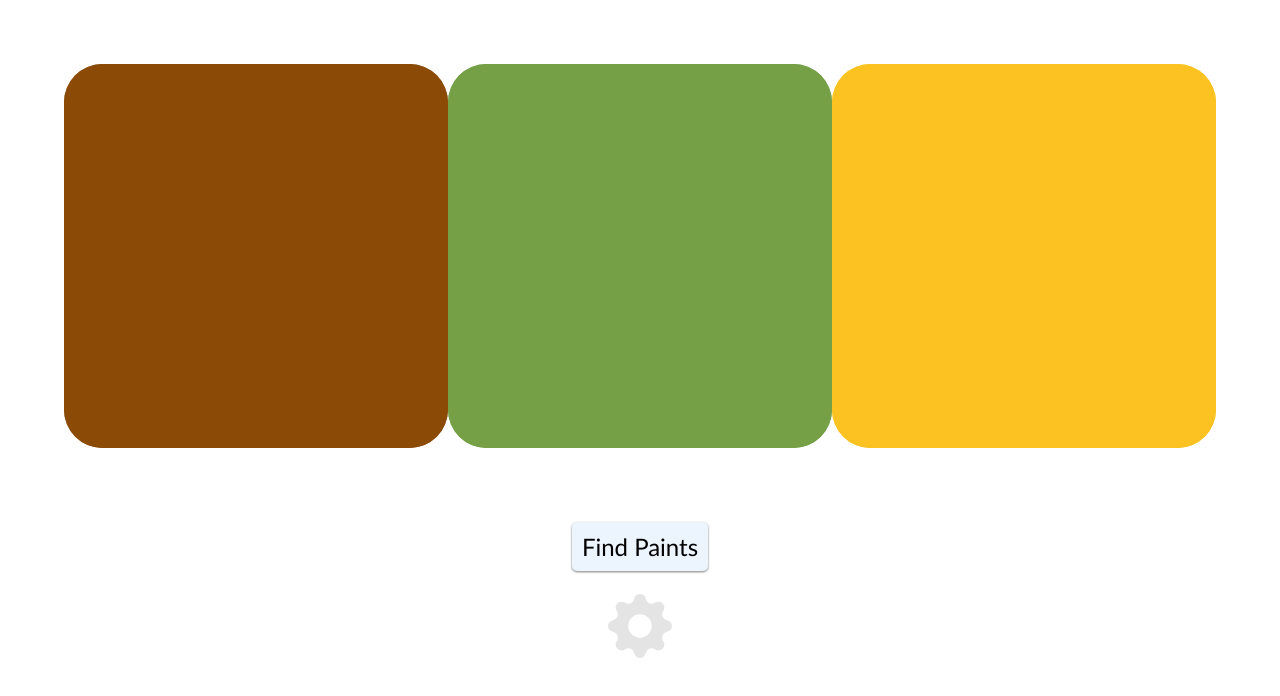
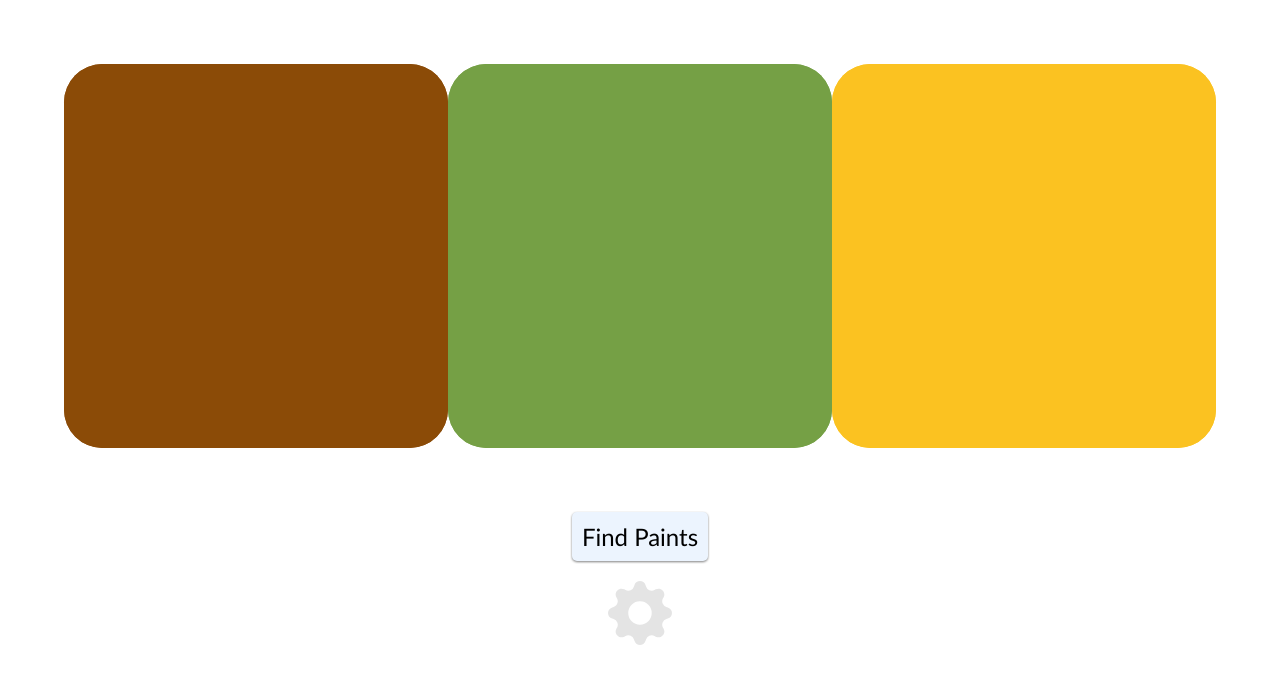
Before and after one commit to DonRomaniello/DaubNabIt, a React (Create React App) app: page / in a window 1280 px wide. Shown: the top 696 px of the page. Built offline with nearby package versions, Linux system fonts and the light colour scheme.

Commit message:
Make find paints disappear smoothly.

```diff
--- a/src/components/FindPaints.js
+++ b/src/components/FindPaints.js
@@ -35,7 +35,7 @@ export function FindPaints() {
 
   const [timerRunning, setTimerRunning] = useState(false);
 
-  const paintDeloy = () => {
+  const paintDeploy = () => {
     dispatch(loadPaints()) // This reduces blocking time 18x
     dispatch(setRGBData())
     dispatch(sortPaints())
@@ -54,8 +54,8 @@ export function FindPaints() {
        />}
       <div className={styles.findPaintsBody}>
         <button
-        className={styles.findButton}
-        onClick={() => paintDeloy()}
+        className={`${styles.findButton} ${timerRunning && styles.findButtonClosed}`}
+        onClick={() => paintDeploy()}
         >
           Find Paints
           </button>
--- a/src/components/FindPaints.module.css
+++ b/src/components/FindPaints.module.css
@@ -8,7 +8,7 @@
 .findButton {
   background-color: #ECF4FE;
   border: 0px;
-  margin: 10px;
+  margin-bottom: 7px;
   padding: 10px;
   border-radius: 5px;
   font-size: 24px;
@@ -22,5 +22,22 @@
 }
 
 .findButtonClosed {
+  animation: buttonClosedAnimation ease 2s;
+  animation-iteration-count: 1;
+  animation-fill-mode: forwards;
+}
 
+
+@keyframes buttonClosedAnimation {
+ 0% {
+     opacity: 1;
+ }
+ 50% {
+    opacity: 0;
+    font-size: 24px;
+  }
+  100% {
+  font-size: 0px;
+  opacity: 0;
 }
+}
```
